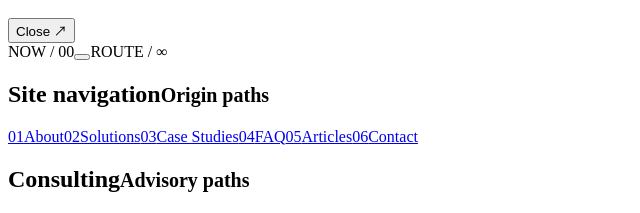
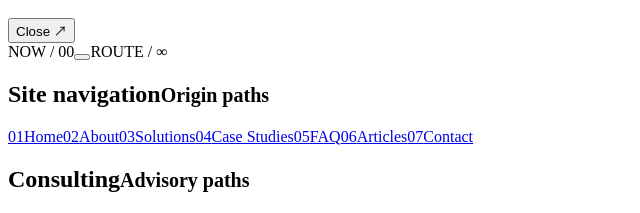
Before and after one commit to estiginto/estiginto-official-website, a React (Vite) app: page / in a window 1280 px wide. Shown: the part 1685-1898 px from the top of the page, without its empty margins (0-640 px from the left). Built offline with nearby package versions, Linux system fonts and the light colour scheme; the HTML template or start-up script is replaced by a standard one.

Commit message:
fix: restore home to desktop navigation

```diff
--- a/src/App.jsx
+++ b/src/App.jsx
@@ -2182,6 +2182,7 @@ function DesktopCursorMenu({ locale, fontControls }) {
   const localizedMenuLabels = menuLabels[locale] || menuLabels.zh;
   const primaryLabels = desktopPrimaryMenuCopy[locale] || desktopPrimaryMenuCopy.zh;
   const primaryMenuItems = [
+    { key: "home", label: localizedMenuLabels.home, href: "/" },
     { key: "about", label: localizedMenuLabels.about, href: "/about.html" },
     { key: "solutions", label: localizedMenuLabels.solutions, href: "/solutions.html" },
     { key: "case", label: localizedMenuLabels.case, href: "/case.html" },
```
Also changed, not shown: 1 other file (tests, documents, lock files or other folders).
